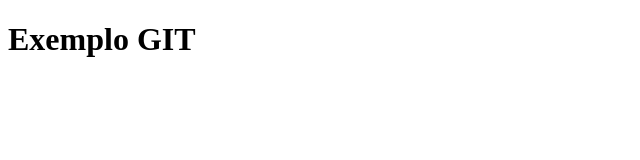
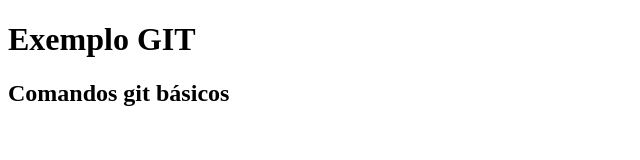
Before and after one commit to gabycamilobr/INW2, a plain HTML site: page site/index.html in a window 1280 px wide. Shown: the whole page, without its empty margins (0-640 px from the left). Drawn offline with Linux system fonts and the light colour scheme.

Commit message:
Segundo exemplo 2mib usando git

```diff
--- a/site/index.html
+++ b/site/index.html
@@ -7,6 +7,7 @@
 </head>
 <body>
     <h1>Exemplo GIT</h1>
+    <h2>Comandos git básicos</h2>
 
 </body>
 </html>
```
